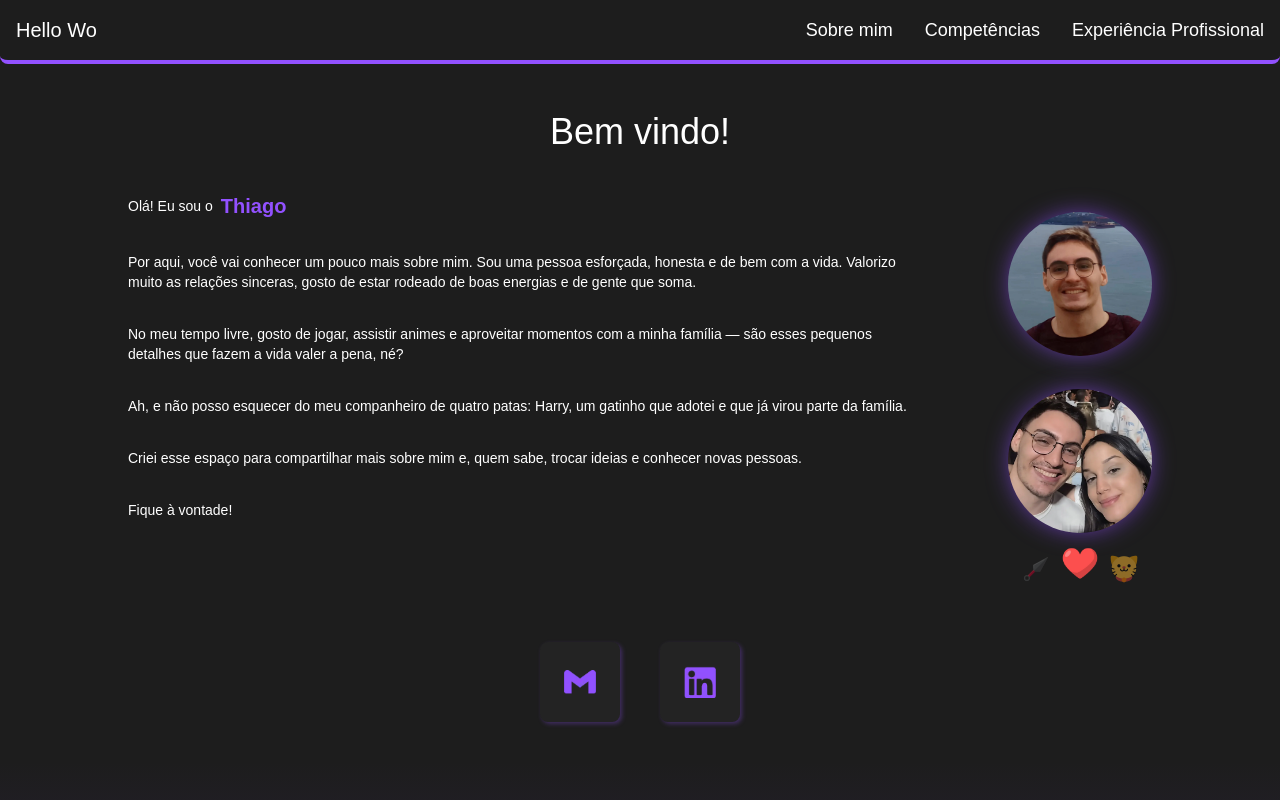
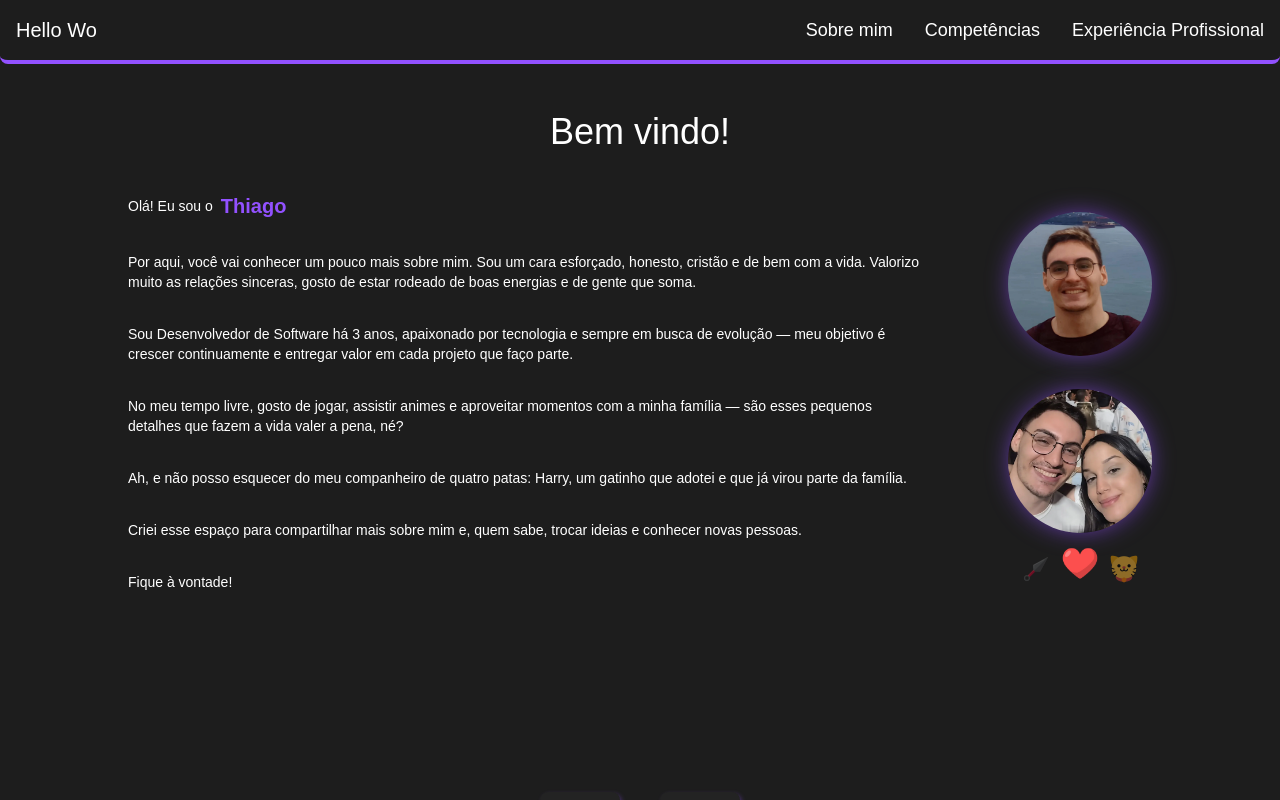
Before and after one commit to thmelodev/my-profile-page, a React (Vite) app: page / in a window 1280 px wide. Shown: the top 800 px of the page. Built offline with nearby package versions, Linux system fonts and the light colour scheme.

Commit message:
feat: otimizando sobre mim

```diff
--- a/src/pages/Home.tsx
+++ b/src/pages/Home.tsx
@@ -56,19 +56,21 @@ export const Home = () => {
             <main className="flex flex-col items-center justify-center min-h-screen min-w-screen max-w-screen pt-28 pb-2 bg-background relative overflow-x-hidden">
                 <div id="sobre-mim" className="flex justify-center w-full"><span className="text-4xl text-white">Bem vindo!</span></div>
                 <div className="flex flex-col w-full px-4">
-                    <div className="flex w-full justify-between items-center mt-10 gap-5 h-[750px] md:h-[500px] xl:h-[450px] md:px-10 xl:px-28">
+                    <div className="flex w-full justify-between items-center mt-10 gap-5 h-[900px] md:h-[700px] xl:h-[600px] md:px-10 xl:px-28">
                         <div className="flex flex-col items-start justify-start gap-8 text-sm text-wrap h-full flex-1 text-white">
-                            <TypedText paragraphs={
-                                [
+                            <TypedText
+                                paragraphs={[
                                     { texts: [{ text: "Olá! Eu sou o", className: "text-white" }, { text: "Thiago", className: "text-main-purple text-xl font-bold" }] },
-                                    { texts: [{ text: "Por aqui, você vai conhecer um pouco mais sobre mim. Sou uma pessoa esforçada, honesta e de bem com a vida. Valorizo muito as relações sinceras, gosto de estar rodeado de boas energias e de gente que soma.", className: "text-white" }] },
+                                    { texts: [{ text: "Por aqui, você vai conhecer um pouco mais sobre mim. Sou um cara esforçado, honesto, cristão e de bem com a vida. Valorizo muito as relações sinceras, gosto de estar rodeado de boas energias e de gente que soma.", className: "text-white" }] },
+                                    { texts: [{ text: "Sou Desenvolvedor de Software há 3 anos, apaixonado por tecnologia e sempre em busca de evolução — meu objetivo é crescer continuamente e entregar valor em cada projeto que faço parte.", className: "text-white" }] },
                                     { texts: [{ text: "No meu tempo livre, gosto de jogar, assistir animes e aproveitar momentos com a minha família — são esses pequenos detalhes que fazem a vida valer a pena, né?", className: "text-white" }] },
                                     { texts: [{ text: "Ah, e não posso esquecer do meu companheiro de quatro patas: Harry, um gatinho que adotei e que já virou parte da família.", className: "text-white" }] },
                                     { texts: [{ text: "Criei esse espaço para compartilhar mais sobre mim e, quem sabe, trocar ideias e conhecer novas pessoas.", className: "text-white" }] },
                                     { texts: [{ text: "Fique à vontade!", className: "text-white" }] }
                                 ]}
-                                speed={7}
+                                speed={4}
                             />
+
                         </div>
                         <div className="flex flex-col items-center justify-evenly md:justify-start md:pt-5 md:gap-10 xl:gap-5 h-full">
                             <RoundedImage src={minhaFoto} />
```
